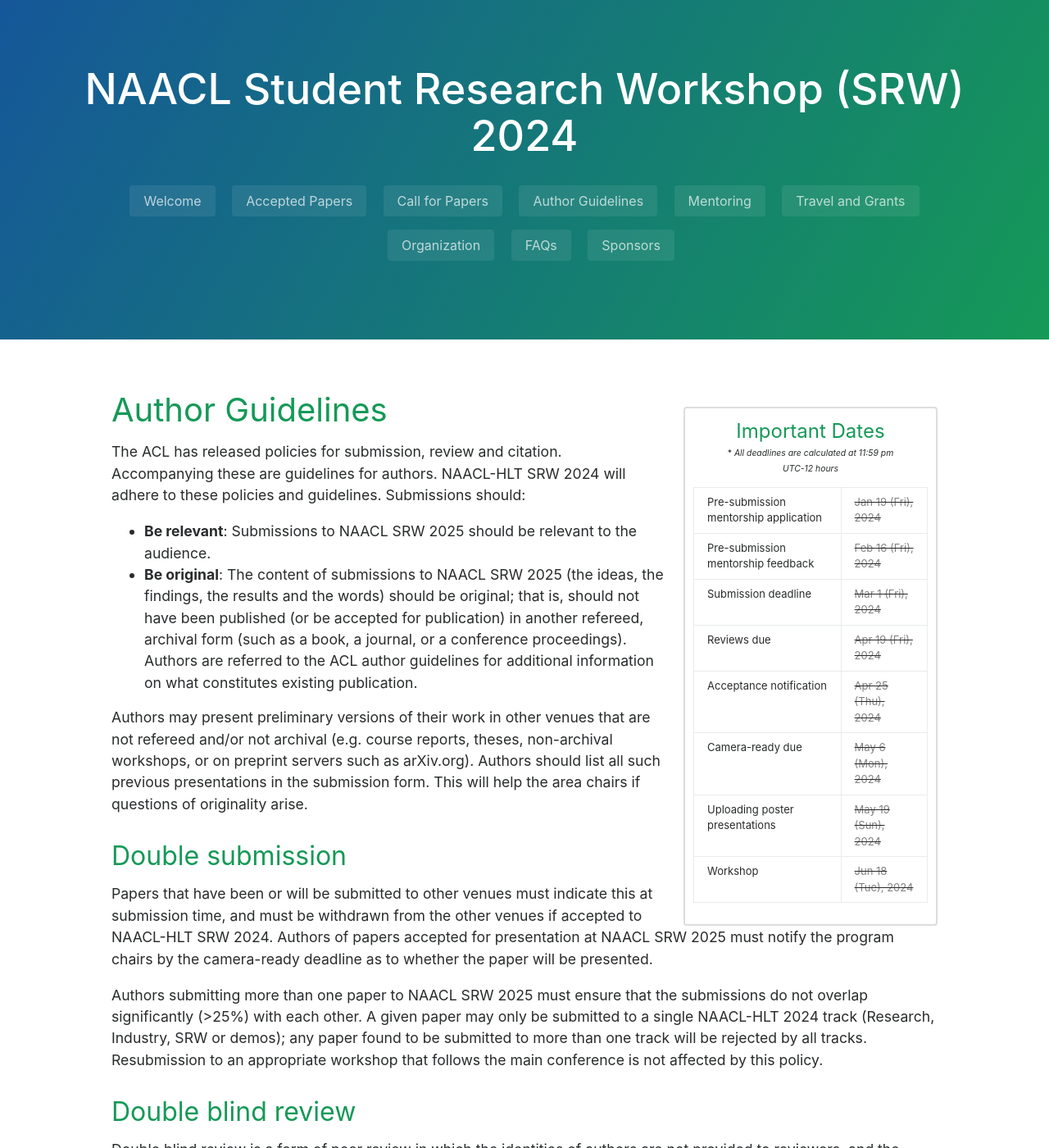
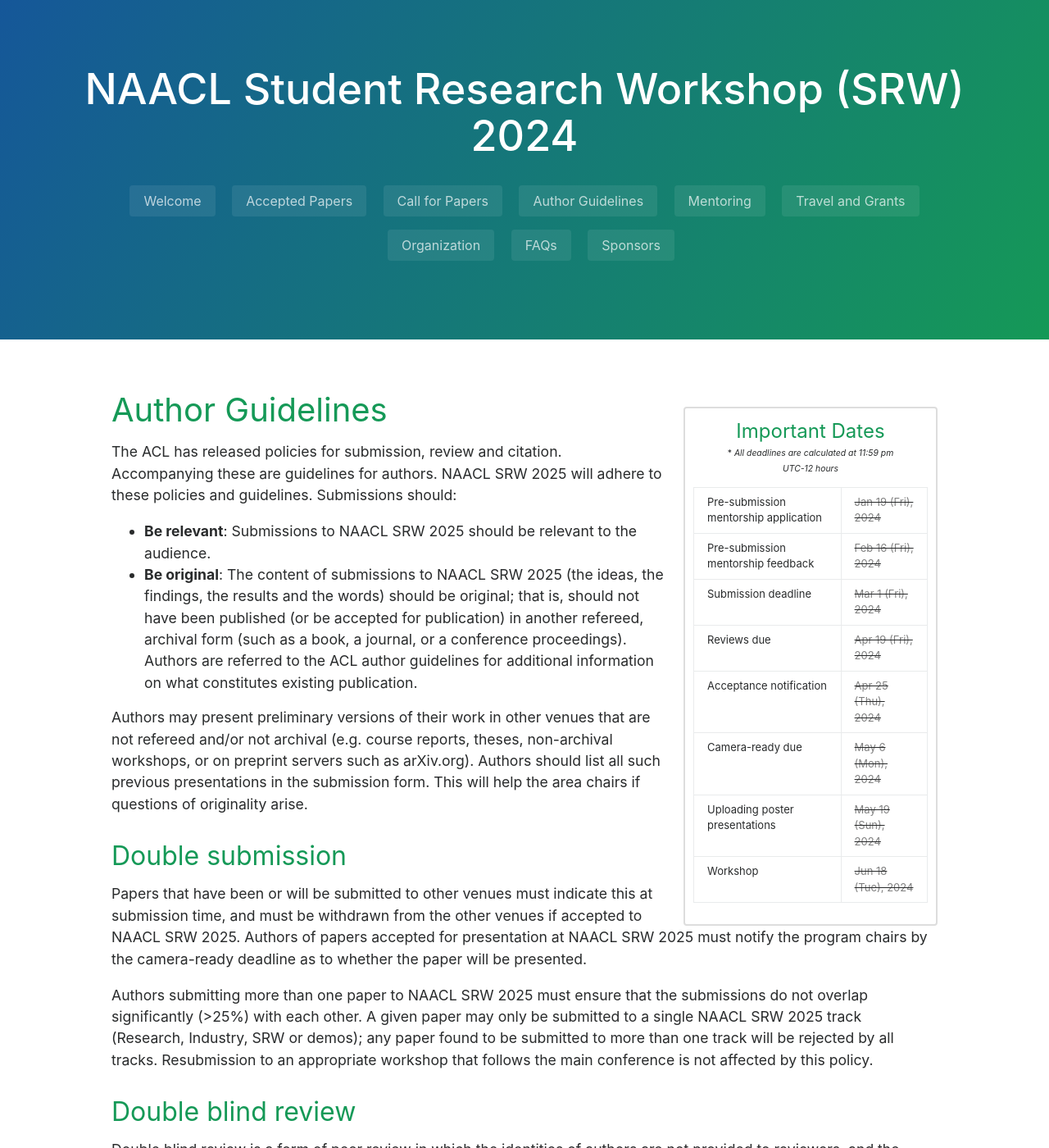
Before and after one commit to naacl2025-srw/naacl2025-srw.github.io, a Jekyll site: the page built from author.md, in a window 1280 px wide and 1400 px high. Shown: the whole window at 82% size. Built offline with Jekyll 4.4.1, drawn with Linux system fonts in a browser that asks for light colours.

Commit message:
Update author.md

```diff
--- a/author.md
+++ b/author.md
@@ -8,7 +8,7 @@ order : 1
 
 
 # Author Guidelines
-The ACL has released policies for submission, review and citation. Accompanying these are guidelines for authors. NAACL-HLT SRW 2024 will adhere to these policies and guidelines. Submissions should:
+The ACL has released policies for submission, review and citation. Accompanying these are guidelines for authors. NAACL SRW 2025 will adhere to these policies and guidelines. Submissions should:
 
 - __Be relevant__: Submissions to NAACL SRW 2025 should be relevant to the audience.
 - __Be original__: The content of submissions to NAACL SRW 2025 (the ideas, the findings, the results and the words) should be original; that is, should not have been published (or be accepted for publication) in another refereed, archival form (such as a book, a journal, or a conference proceedings). Authors are referred to the ACL author guidelines for additional information on what constitutes existing publication.
@@ -17,9 +17,9 @@ Authors may present preliminary versions of their work in other venues that are
 
 ## Double submission
 
-Papers that have been or will be submitted to other venues must indicate this at submission time, and must be withdrawn from the other venues if accepted to NAACL-HLT SRW 2024. Authors of papers accepted for presentation at NAACL SRW 2025 must notify the program chairs by the camera-ready deadline as to whether the paper will be presented.
+Papers that have been or will be submitted to other venues must indicate this at submission time, and must be withdrawn from the other venues if accepted to NAACL SRW 2025. Authors of papers accepted for presentation at NAACL SRW 2025 must notify the program chairs by the camera-ready deadline as to whether the paper will be presented.
 
-Authors submitting more than one paper to NAACL SRW 2025 must ensure that the submissions do not overlap significantly (>25%) with each other. A given paper may only be submitted to a single NAACL-HLT 2024 track (Research, Industry, SRW or demos); any paper found to be submitted to more than one track will be rejected by all tracks. Resubmission to an appropriate workshop that follows the main conference is not affected by this policy.
+Authors submitting more than one paper to NAACL SRW 2025 must ensure that the submissions do not overlap significantly (>25%) with each other. A given paper may only be submitted to a single NAACL SRW 2025 track (Research, Industry, SRW or demos); any paper found to be submitted to more than one track will be rejected by all tracks. Resubmission to an appropriate workshop that follows the main conference is not affected by this policy.
 
 ## Double blind review
 
```
